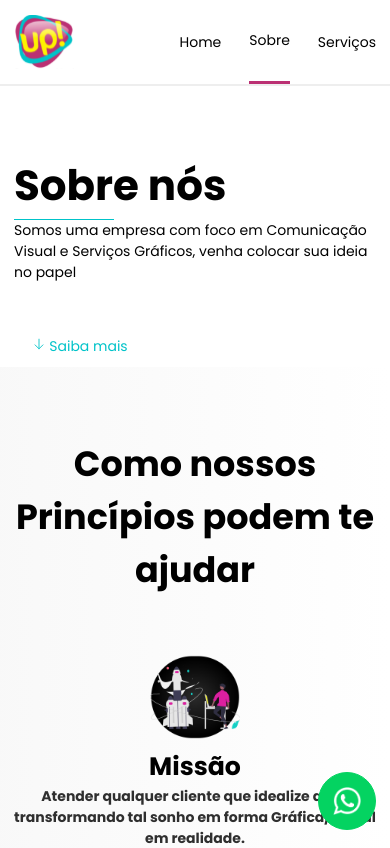
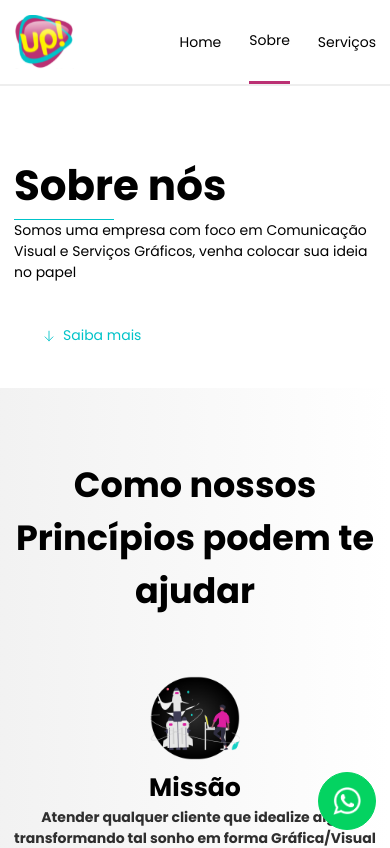
Before and after one commit to clevessonmendonca/up-website, a React (Vite) app: page /about in a window 390 px wide. Shown: the top 848 px of the page. Built offline with nearby package versions, Linux system fonts and the light colour scheme.

Commit message:
refactor: about link smooth

```diff
--- a/src/pages/About/index.tsx
+++ b/src/pages/About/index.tsx
@@ -19,13 +19,13 @@ export const About = () => {
               Somos uma empresa com foco em Comunicação Visual e Serviços
               Gráficos, venha colocar sua ideia no papel
             </p>
-            <Button icon={<ArrowDown />} name="Saiba mais" url="#about" />
+            <a href="#about" className="more"><ArrowDown /> Saiba mais</a>
           </div>
           <img src="/about.png" alt="" />
         </div>
       </section>
 
-      <section className="about-visions">
+      <section className="about-visions" id="about">
         <div className="about-visions-container container">
           <h2>Como nossos Princípios podem te ajudar</h2>
           <div className="visions-layout">
--- a/src/pages/About/styles.css
+++ b/src/pages/About/styles.css
@@ -15,6 +15,18 @@
   font-size: 3rem;
 }
 
+.about .summury p {
+  max-width: 600px;
+}
+
+.about .summury .more {
+  display: inline-flex;
+  align-items: center;
+  gap: 0.5rem;
+  margin: 3rem 2rem;
+  color: var(--blue-300);
+}
+
 .about .summury img {
   max-width: 500px;
 }
@@ -24,7 +36,7 @@
   justify-content: center;
   position: relative;
   padding: 5rem 0 8rem;
-  background: linear-gradient(270deg, #ffffff, rgba(241, 241, 241, 0.473));
+  background: linear-gradient(270deg, #ffffff, rgba(227, 227, 227, 0.47));
 }
 
 .about-visions .about-visions-container {
@@ -159,6 +171,12 @@
     flex-direction: column;
   }
 
+  .about .summury .more {
+    justify-content: center;
+    align-items: center;
+    text-align: center;
+  }
+
   .about .summury img {
     display: none;
   }
```
